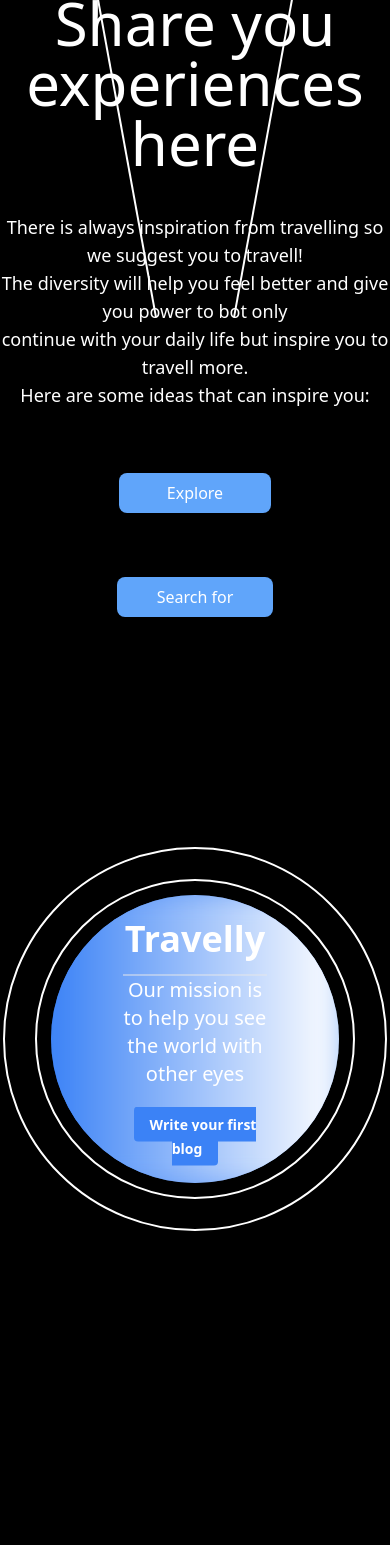
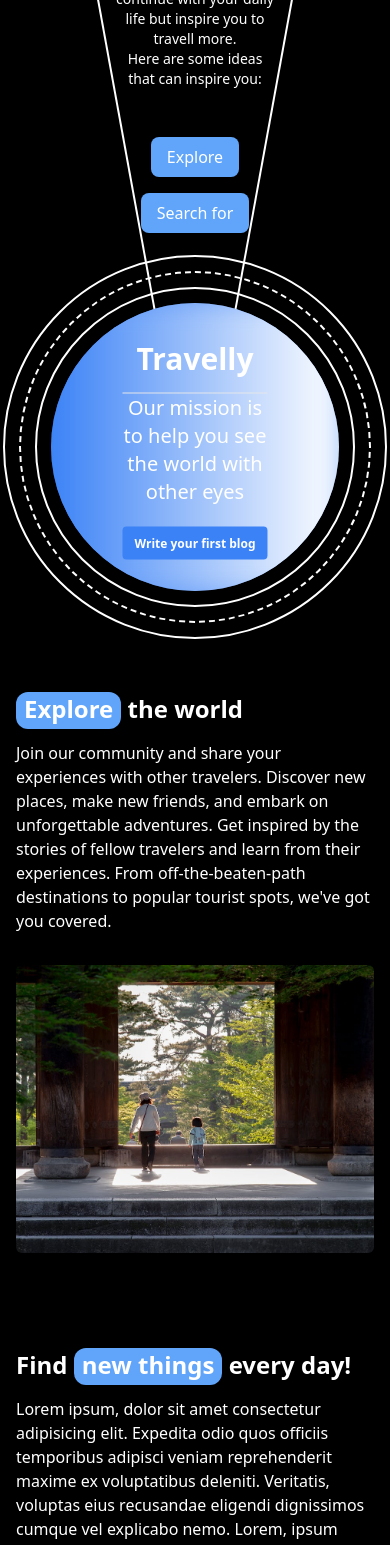
Before and after one commit to NakataCode/Travelly, a React (Vite) app in the folder travelly/: page / in a window 390 px wide. Shown: the part 400-1945 px from the top of the page. Built offline with nearby package versions, Linux system fonts and the light colour scheme; no server answers; the HTML template or start-up script is replaced by a standard one.

Commit message:
Making the Home page fully responisve

```diff
--- a/travelly/src/Components/Home.tsx
+++ b/travelly/src/Components/Home.tsx
@@ -43,15 +43,15 @@ const Home = () => {
       </div>
       <div className="">
         <div className="text-center mt-12">
-          <h1 className="text-center text-6xl p-2">
+          <h1 className="text-center text-xl sm:text-3xl xl:text-6xl p-2">
             Have you been{" "}
             <span className="bg-blue-400 rounded-xl pb-1 px-2">travelling</span>{" "}
             recently?
           </h1>
-          <h1 className="text-center text-6xl p-2 pb-10">
+          <h1 className="text-center text-xl sm:text-3xl xl:text-6xl p-2 pb-10">
             Share you experiences here
           </h1>
-          <p className="text-lg">
+          <p className="text-sm md:text-md lg:text-lg mb-12 mx-auto md:w-full max-w-[10rem] md:max-w-max">
             There is always inspiration from travelling so we suggest you to
             travell!
             <br /> The diversity will help you feel better and give you power to
@@ -60,56 +60,63 @@ const Home = () => {
             <br />
             Here are some ideas that can inspire you:
           </p>
-          <div className="relative z-10">
+          <div className="relative flex justify-center flex-col items-center space-y-4 lg:space-y-0 lg:flex-row">
             <button
-              className="bg-blue-400 rounded-lg py-2 px-12 my-16 mx-20"
+              className="bg-blue-400 rounded-lg py-2 px-4 sm:px-8 lg:px-12 mx-2 lg:mx-20"
               onClick={scrollToExploreSection}
             >
               Explore
             </button>
             <button
-              className="bg-blue-400 rounded-lg py-2 px-10 mx-20"
+              className="bg-blue-400 rounded-lg py-2 px-4 sm:px-8 lg:px-10 mx-2 lg:mx-20"
               onClick={scrollToMissionSection}
             >
               Search for
             </button>
           </div>
         </div>
-        <div className="h-screen flex items-center justify-center mt-4em mb-12">
+
+        <div className="h-screen flex items-center justify-center mt-[-13rem] md:mt-0 mb-[-14rem] md:mb-[-12rem] lg:mb-8">
           <div className="relative">
             <div className="absolute z-10 top-1/2 left-1/2 transform -translate-x-1/2 -translate-y-1/2 rounded-full overflow-hidden bg-gradient-to-r from-blue-500 to-white animate-gradient-x animate-pulsate w-72 h-72 md:w-96 md:h-96 lg:w-[45rem] lg:h-[45rem]">
               <div className="absolute inset-0 blur-md">
                 <div className="absolute inset-0 bg-gradient-to-r from-blue-500 to-white animate-gradient-x"></div>
               </div>
               <div className="absolute top-1/2 left-1/2 transform -translate-x-1/2 -translate-y-1/2 text-center">
-                <h1 className="text-4xl md:text-5xl lg:text-6xl font-bold mb-4">
+                <h1 className="text-3xl lg:text-5xl xl:text-6xl font-bold mb-4">
                   Travelly
                 </h1>
-                <hr className=" w-full  underline " />
-                <p className="text-xl md:text-2xl mb-6">
+                <hr className=" w-full  underline" />
+                <p className="text-xl lg:text-2xl mb-6">
                   Our mission is to help you see the world with other eyes
                 </p>
-                <Link
-                  to="/signup"
-                  className="text-sm md:text-base bg-blue-500 hover:bg-blue-700 text-white font-bold py-2 px-4 rounded cursor-pointer"
-                >
-                  Write your first blog
-                </Link>
+                <div className="inline-block">
+                  <Link
+                    to="/signup"
+                    className="text-xs md:text-lg bg-blue-500 hover:bg-blue-700 text-white font-bold py-2 px-3 sm:px-4 md:px-5 lg:px-6 rounded cursor-pointer whitespace-nowrap"
+                    style={{ maxWidth: "95%" }}
+                  >
+                    Write your first blog
+                  </Link>
+                </div>
               </div>
             </div>
-            <div className="absolute z-0 top-1/2 left-1/2 transform -translate-x-1/2 -translate-y-1/2 border-2 border-white  rounded-full animate-expand-circle w-80 h-80 md:w-104 md:h-104 lg:w-[49rem] lg:h-[49rem]"></div>
-            <div className="absolute z-0 top-1/2 left-1/2 transform -translate-x-1/2 -translate-y-1/2 border-2 border-white border-dashed rounded-full animate-expand-circle delay-500 w-88 h-88 md:w-112 md:h-112 lg:w-[53rem] lg:h-[53rem]"></div>
-            <div className="absolute z-0 top-1/2 left-1/2 transform -translate-x-1/2 -translate-y-1/2 border-2 border-white  rounded-full animate-expand-circle delay-1000 w-96 h-96 md:w-120 md:h-120 lg:w-[57rem] lg:h-[57rem]"></div>
+            <div className="absolute z-0 top-1/2 left-1/2 transform -translate-x-1/2 -translate-y-1/2 border-2 border-white rounded-full animate-expand-circle w-80 h-80 md:w-[28rem] md:h-[28rem] lg:w-[49rem] lg:h-[49rem]"></div>
+            <div className="absolute z-0 top-1/2 left-1/2 transform -translate-x-1/2 -translate-y-1/2 border-2 border-white border-dashed rounded-full animate-expand-circle delay-500  w-[22rem] h-[22rem] md:w-[32rem] md:h-[32rem] lg:w-[53rem] lg:h-[53rem]"></div>
+            <div className="absolute z-0 top-1/2 left-1/2 transform -translate-x-1/2 -translate-y-1/2 border-2 border-white rounded-full animate-expand-circle delay-1000 w-96 h-96 md:w-[36rem] md:h-[36rem] lg:w-[57rem] lg:h-[57rem]"></div>
           </div>
         </div>
       </div>
-      <div className="container mx-auto px-4 py-12 flex flex-col md:flex-row items-center mb-20">
+      <div className="container mx-auto px-4 py-12 flex flex-col md:flex-row items-center md:mb-20">
         <div className="w-full md:w-1/2 text-left">
-          <h2 ref={exploreSectionRef} className="text-3xl font-bold mb-4">
+          <h2
+            ref={exploreSectionRef}
+            className="text-2xl lg:text-3xl font-bold mb-4"
+          >
             <span className="bg-blue-400 rounded-xl pb-1 px-2">Explore</span>{" "}
             the world
           </h2>
-          <p className="text-xl">
+          <p className="text-md lg:text-xl">
             Join our community and share your experiences with other travelers.
             Discover new places, make new friends, and embark on unforgettable
             adventures. Get inspired by the stories of fellow travelers and
@@ -126,7 +133,7 @@ const Home = () => {
         </div>
       </div>
 
-      <div className="container mx-auto px-4 py-12 flex flex-col md:flex-row items-center mb-20">
+      <div className="container mx-auto px-4 py-12 flex flex-col-reverse md:flex-row items-center mb-[-2rem] md:mb-20">
         <div className="w-full md:w-1/2 mt-8 md:mt-0">
           <img
             className="rounded-md w-full h-auto md:w-3/4 mx-auto"
@@ -135,34 +142,31 @@ const Home = () => {
           />
         </div>
         <div className="w-full md:w-1/2 text-left">
-          <h2 className="text-3xl font-bold mb-4">
+          <h2 className="text-2xl lg:text-3xl font-bold mb-4">
             Find{" "}
             <span className="bg-blue-400 rounded-xl pb-1 px-2">new things</span>{" "}
             every day!
           </h2>
-          <p className="text-xl">
+          <p className="text-md lg:text-xl">
             Lorem ipsum, dolor sit amet consectetur adipisicing elit. Expedita
             odio quos officiis temporibus adipisci veniam reprehenderit maxime
             ex voluptatibus deleniti. Veritatis, voluptas eius recusandae
             eligendi dignissimos cumque vel explicabo nemo. Lorem, ipsum dolor
-            sit amet consectetur adipisicing elit. Ullam reiciendis obcaecati
-            asperiores, recusandae vero voluptatum omnis! Repellat accusantium
-            necessitatibus deserunt libero eveniet porro facere cupiditate
-            nesciunt adipisci est, nisi delectus.
+            sit amet consectetur adipisicing elit.
           </p>
         </div>
       </div>
       <section id="features">
-        <div className="container flex flex-col px-4 mx-auto mt-10 space-y-12 md:space-y-0 md:flex-row">
-          <div className="flex flex-col space-y-12 md:w-1/2 ">
+        <div className="container flex flex-col px-4 mx-auto mt-10 space-y-20 md:space-y-0 md:flex-row">
+          <div className="flex flex-col items-center space-y-8 md:w-1/2 ">
             <h2
               ref={missionSectionRef}
-              className="max-w-md text-4xl font-bold text-center md:text-left"
+              className="max-w-md text-2xl md:text-4xl font-bold text-center md:text-left"
             >
               What is our{" "}
               <span className="bg-blue-400 rounded-xl pb-1 px-2">mission?</span>
             </h2>
-            <p className="max-w-sm text-center text-darkGrayishBlue md:text-left text-xl">
+            <p className="max-w-sm text-center text-darkGrayishBlue md:text-left md:text-xl">
               Lorem ipsum, dolor sit amet consectetur adipisicing elit. Ad
               tempore quisquam necessitatibus illum libero ullam fugiat nemo
               nulla! Reprehenderit, temporibus! Ut, natus quae. Voluptatibus
```
